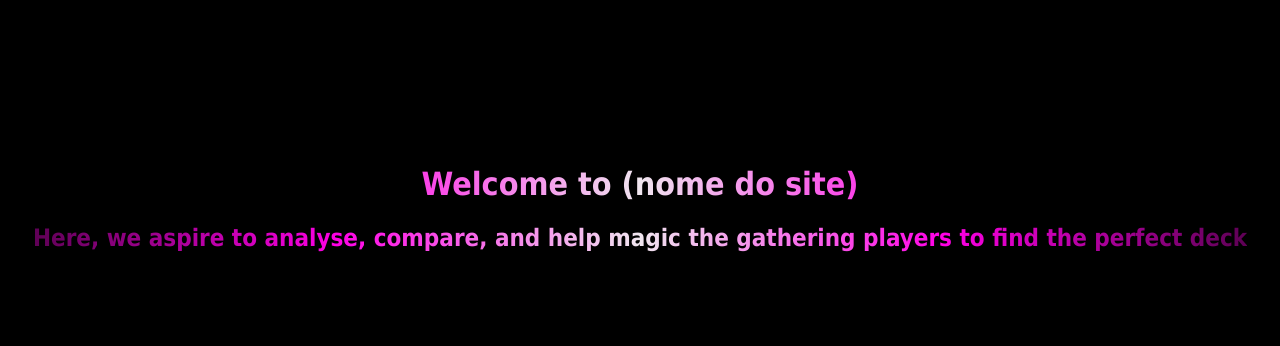
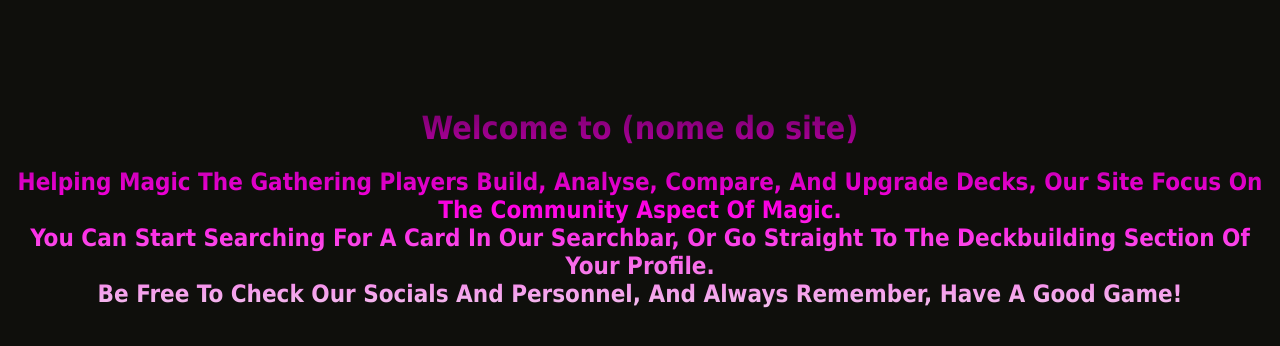
Before and after one commit to Fiboliriodem/Startups2024-2, an Angular app: page / in a window 1280 px wide. Shown: the top 346 px of the page. Built offline with nearby package versions, Linux system fonts and the light colour scheme.

Commit message:
gradiente

```diff
--- a/src/app/landing/landing.component.css
+++ b/src/app/landing/landing.component.css
@@ -10,7 +10,7 @@
 .texto{
   text-align: center;
   display:inline;
-  background: linear-gradient(to right,#5E0055, #FF00E5, #F0E6EF, #FF00E5, #5E0055);
+  background: linear-gradient(to top,#F0E6EF,#FF00E5,#5E0055);
     -webkit-text-fill-color: transparent;
     -webkit-background-clip: text;
 }
--- a/src/app/landing/landing.component.html
+++ b/src/app/landing/landing.component.html
@@ -4,7 +4,11 @@
 <div class="bemvindo">
   <div class="texto">
 <h1>Welcome to (nome do site)</h1>
-<h2>Here, we aspire to analyse, compare, and help magic the gathering players to find the perfect deck</h2>
+<h2>Helping Magic The Gathering Players Build, Analyse, Compare, And Upgrade Decks, Our Site Focus On The Community Aspect Of Magic.
+  <br>You Can Start Searching For A Card In Our Searchbar, Or Go Straight To The Deckbuilding Section Of Your Profile.
+  <br>Be Free To Check Our Socials And Personnel, And Always Remember, Have A Good Game!
+</h2>
+
 </div>
 </div>
 </body>
--- a/src/styles.css
+++ b/src/styles.css
@@ -1,5 +1,5 @@
 
 body{
   height: 100%;
-  background-color: black;
+  background-color: #0f0f0c;
 }
```
